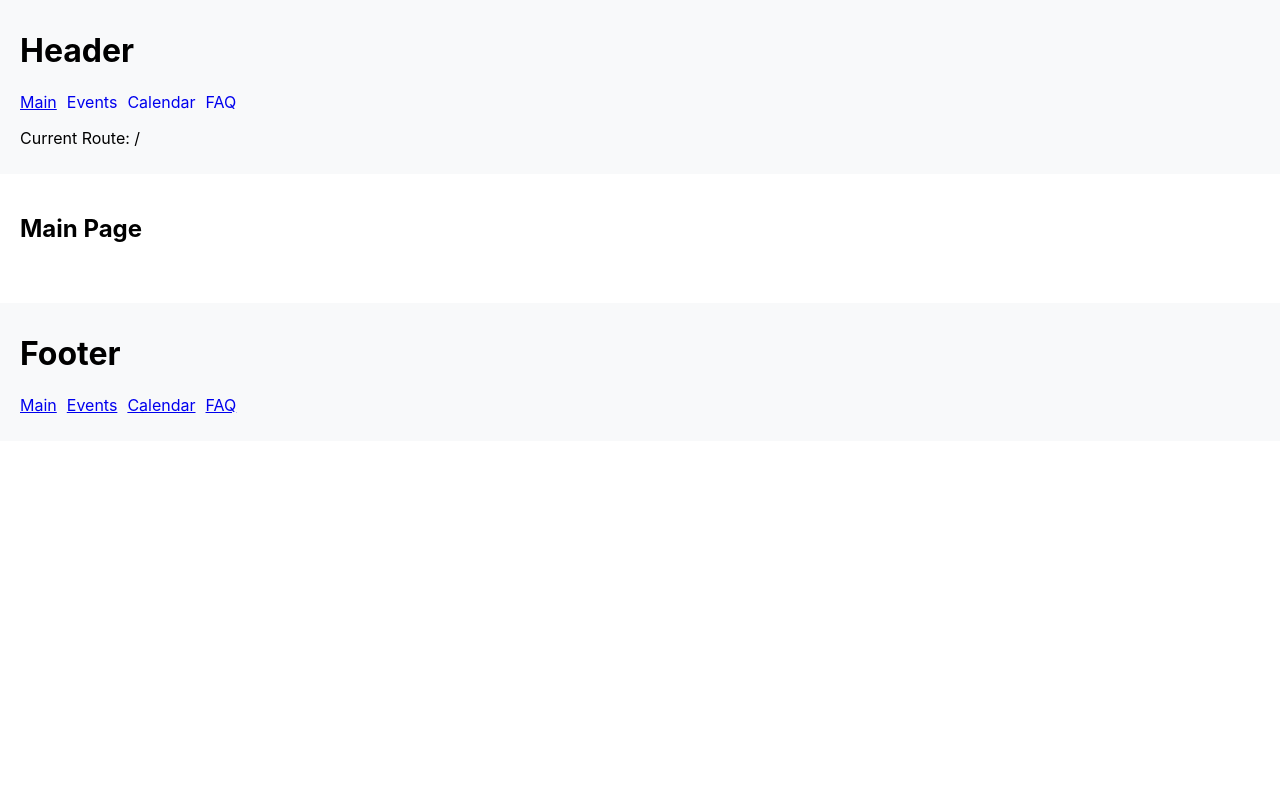
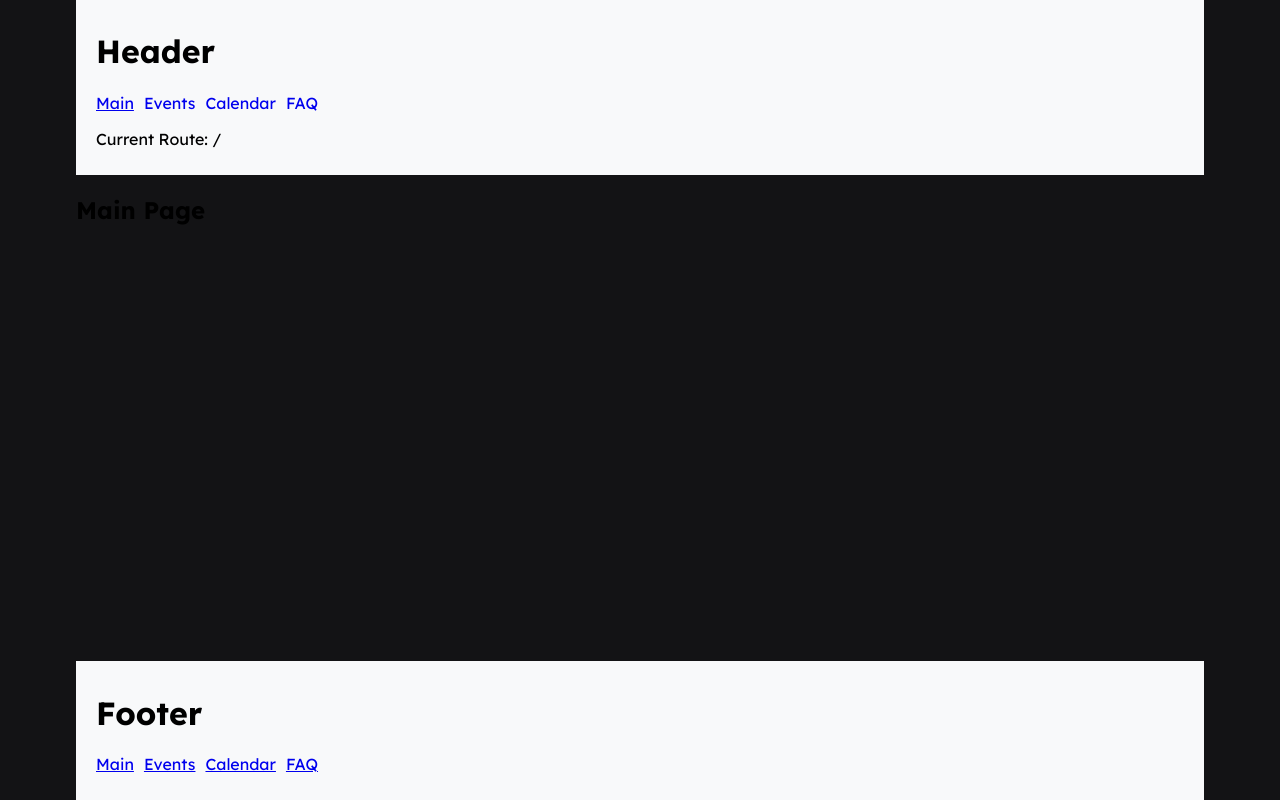
Before and after one commit to serhiiKhr/sereda-events, a React (Create React App) app: page / in a window 1280 px wide. Built offline with nearby package versions, Linux system fonts and the light colour scheme.

Commit message:
layout created

```diff
--- a/package.json
+++ b/package.json
@@ -11,6 +11,7 @@
     "react-router": "^6.28.0",
     "react-router-dom": "^6.28.0",
     "react-scripts": "^5.0.1",
+    "styled-components": "^6.1.13",
     "web-vitals": "^2.1.4"
   },
   "scripts": {
--- a/public/index.html
+++ b/public/index.html
@@ -25,6 +25,8 @@
       Learn how to configure a non-root public URL by running `npm run build`.
     -->
     <title>React App</title>
+    <link href="https://fonts.googleapis.com/css2?family=Lexend:wght@100..900&display=swap" rel="stylesheet">
+
   </head>
   <body>
     <noscript>You need to enable JavaScript to run this app.</noscript>
--- a/src/App.css
+++ b/src/App.css
@@ -1,38 +1,11 @@
-.App {
-  text-align: center;
+html, body, #root {
+  height: 100%;
+  margin: 0;
+  padding: 0;
 }
-
-.App-logo {
-  height: 40vmin;
-  pointer-events: none;
-}
-
-@media (prefers-reduced-motion: no-preference) {
-  .App-logo {
-    animation: App-logo-spin infinite 20s linear;
-  }
-}
-
-.App-header {
-  background-color: #282c34;
-  min-height: 100vh;
+body {
+  font-family: 'Lexend', sans-serif;
   display: flex;
   flex-direction: column;
-  align-items: center;
-  justify-content: center;
-  font-size: calc(10px + 2vmin);
-  color: white;
+  box-sizing: border-box;
 }
-
-.App-link {
-  color: #61dafb;
-}
-
-@keyframes App-logo-spin {
-  from {
-    transform: rotate(0deg);
-  }
-  to {
-    transform: rotate(360deg);
-  }
-}
--- a/src/components/Layout/Layout.jsx
+++ b/src/components/Layout/Layout.jsx
@@ -3,15 +3,19 @@ import { Outlet } from 'react-router-dom';
 import Header from '../Header/Header';
 import Footer from '../Footer/Footer';
 
+import {Wrapper, Container, Main} from './Layout.styled'
+
 function Layout() {
     return (
-        <>
-            <Header />
-            <main style={{ padding: '20px' }}>
-                <Outlet />
-            </main>
-            <Footer />
-        </>
+        <Wrapper>
+            <Container>
+                <Header />
+                <Main>
+                    <Outlet />
+                </Main>
+                <Footer />
+            </Container>
+        </Wrapper>
     );
 }
 
--- a/src/components/Layout/Layout.styled.js
+++ b/src/components/Layout/Layout.styled.js
@@ -0,0 +1,38 @@
+import styled from 'styled-components';
+
+import {BREAKPOINTS, COLORS} from '../../constants/styled'
+
+
+export const Wrapper = styled.div`
+    display: flex;
+    flex-direction: column;
+    height: 100%;
+    padding: 0 16px;
+    background: ${COLORS.MAIN_BACKGROUND};
+
+    @media (max-width: ${BREAKPOINTS.tablet}px) {
+        padding: 0 12px;
+    }
+
+    @media (max-width: ${BREAKPOINTS.mobile}px) {
+        padding: 0 8px;
+    }
+`
+export const Container = styled.div`
+    max-width: 1128px;
+    width: 100%;
+    margin: 0 auto;
+
+    flex: 1;
+    display: flex;
+    flex-direction: column;
+    height: 100%;
+    justify-content: space-between;
+    box-sizing: border-box;
+
+
+`;
+
+export const Main = styled.main`
+    margin-bottom: auto;
+`
--- /dev/null
+++ b/src/constants/styled.js
@@ -0,0 +1,14 @@
+export const BREAKPOINTS = {
+    mobile: 576,
+    tablet: 768,
+    desktop: 1200,
+};
+export const COLORS = {
+    MAIN_BACKGROUND: '#131315',
+    MAIN_FONT: '#FFFAFB',
+    SECONDARY_FONT: '#797979',
+    WARNING: '#FFBB33',
+    SUCCESS: '#00CC66',
+    ALERT: '#FF4E6B',
+    INFO: '#4DB4FF',
+}
```
Also changed, not shown: 1 other file (tests, documents, lock files or other folders).
